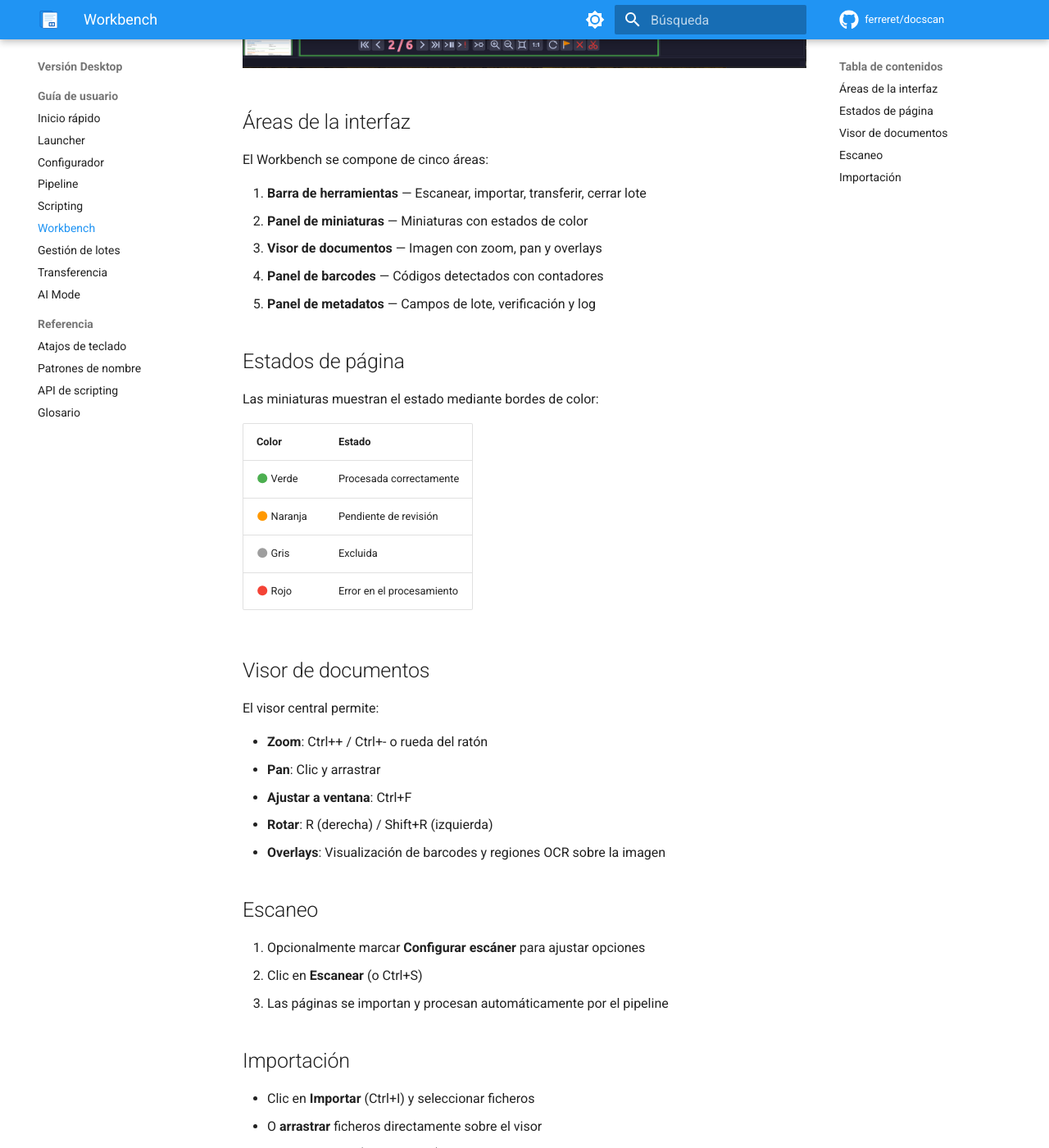
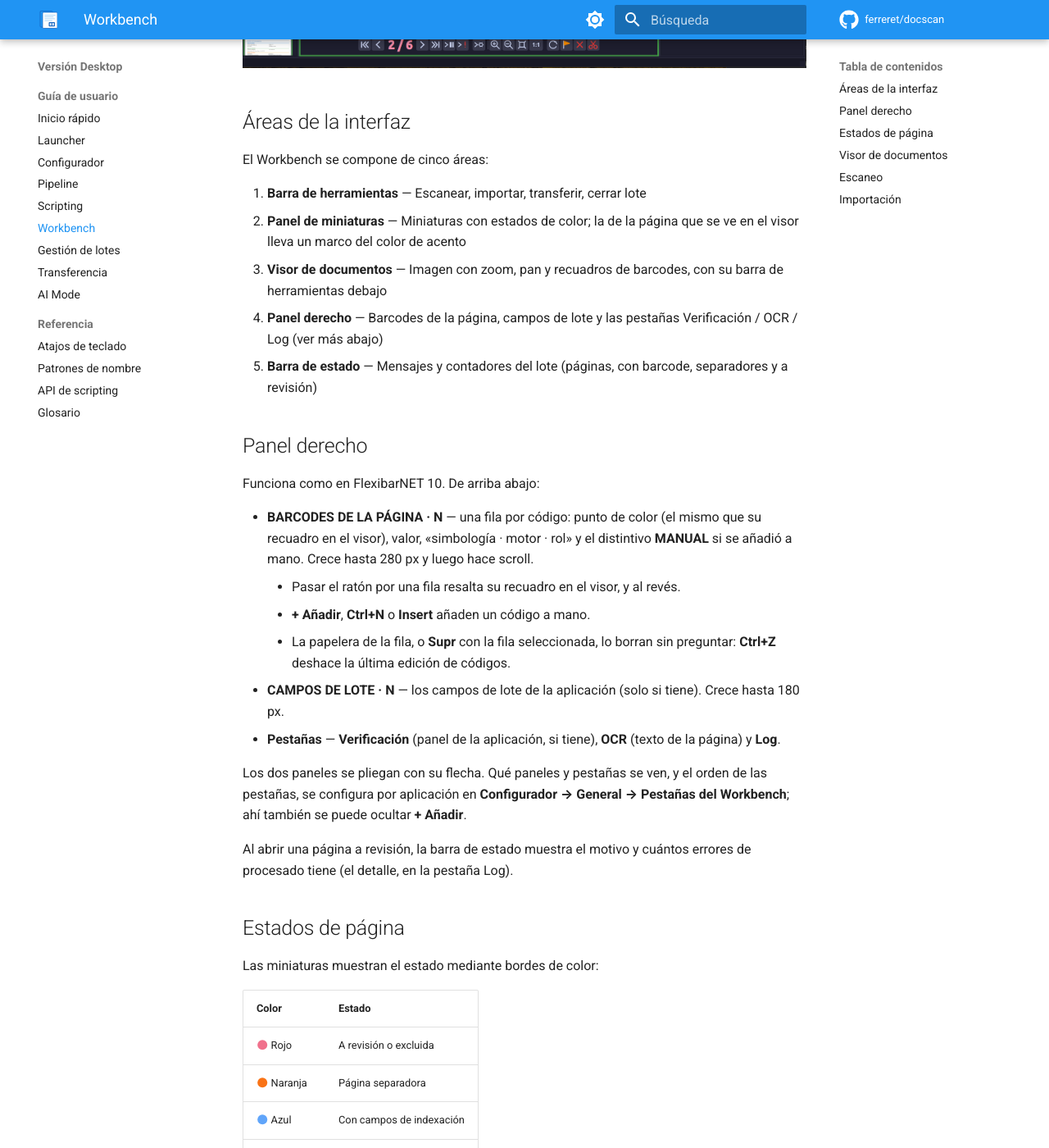
Before and after one commit to ferreret/docscan, an MkDocs documentation site: the page built from docs-web/user-guide/workbench.md, in a window 1280 px wide and 1400 px high, scrolled down 702 px. Shown: the whole window at 82% size. Built offline with MkDocs 1.6.1 and Material for MkDocs 9.7.7, drawn with Linux system fonts in a browser that asks for light colours; comment, search, counter and statistics services are not loaded; some of the changed text lies outside the part shown.

Commit message:
docs: panel derecho, miniatura seleccionada y herramienta de capturas
- docs/estetica/panel_derecho_workbench.md: cómo funciona en FlexibarNET10,
  estado en DocScan y diseño aplicado; capturas del resultado.
- Guía del Workbench: panel derecho, atajos y tabla de colores de estado
  corregida (no coincidía con el código).
- CHANGELOG [Unreleased].

Co-Authored-By: Claude Opus 5.5 <noreply@anthropic.com>

```diff
--- a/docs-web/user-guide/workbench.md
+++ b/docs-web/user-guide/workbench.md
@@ -9,10 +9,37 @@ El Workbench es la ventana de explotación donde se realiza la captura y procesa
 El Workbench se compone de cinco áreas:
 
 1. **Barra de herramientas** — Escanear, importar, transferir, cerrar lote
-2. **Panel de miniaturas** — Miniaturas con estados de color
-3. **Visor de documentos** — Imagen con zoom, pan y overlays
-4. **Panel de barcodes** — Códigos detectados con contadores
-5. **Panel de metadatos** — Campos de lote, verificación y log
+2. **Panel de miniaturas** — Miniaturas con estados de color; la de la página que
+   se ve en el visor lleva un marco del color de acento
+3. **Visor de documentos** — Imagen con zoom, pan y recuadros de barcodes, con su
+   barra de herramientas debajo
+4. **Panel derecho** — Barcodes de la página, campos de lote y las pestañas
+   Verificación / OCR / Log (ver más abajo)
+5. **Barra de estado** — Mensajes y contadores del lote (páginas, con barcode,
+   separadores y a revisión)
+
+## Panel derecho
+
+Funciona como en FlexibarNET 10. De arriba abajo:
+
+- **BARCODES DE LA PÁGINA · N** — una fila por código: punto de color (el mismo que
+  su recuadro en el visor), valor, «simbología · motor · rol» y el distintivo
+  **MANUAL** si se añadió a mano. Crece hasta 280 px y luego hace scroll.
+    - Pasar el ratón por una fila resalta su recuadro en el visor, y al revés.
+    - **+ Añadir**, **Ctrl+N** o **Insert** añaden un código a mano.
+    - La papelera de la fila, o **Supr** con la fila seleccionada, lo borran sin
+      preguntar: **Ctrl+Z** deshace la última edición de códigos.
+- **CAMPOS DE LOTE · N** — los campos de lote de la aplicación (solo si tiene).
+  Crece hasta 180 px.
+- **Pestañas** — **Verificación** (panel de la aplicación, si tiene), **OCR**
+  (texto de la página) y **Log**.
+
+Los dos paneles se pliegan con su flecha. Qué paneles y pestañas se ven, y el orden
+de las pestañas, se configura por aplicación en **Configurador → General →
+Pestañas del Workbench**; ahí también se puede ocultar **+ Añadir**.
+
+Al abrir una página a revisión, la barra de estado muestra el motivo y cuántos
+errores de procesado tiene (el detalle, en la pestaña Log).
 
 ## Estados de página
 
@@ -20,10 +47,11 @@ Las miniaturas muestran el estado mediante bordes de color:
 
 | Color | Estado |
 |-------|--------|
-| :material-circle:{ style="color: #4caf50" } Verde | Procesada correctamente |
-| :material-circle:{ style="color: #ff9800" } Naranja | Pendiente de revisión |
-| :material-circle:{ style="color: #9e9e9e" } Gris | Excluida |
-| :material-circle:{ style="color: #f44336" } Rojo | Error en el procesamiento |
+| :material-circle:{ style="color: #f0718c" } Rojo | A revisión o excluida |
+| :material-circle:{ style="color: #f97316" } Naranja | Página separadora |
+| :material-circle:{ style="color: #60a5fa" } Azul | Con campos de indexación |
+| :material-circle:{ style="color: #4ade80" } Verde | Con códigos de barras |
+| :material-circle:{ style="color: #9fadc7" } Gris | Sin reconocimiento |
 
 ## Visor de documentos
 
```
Also changed, not shown: CHANGELOG.md (+44 -0 lines), docs/estetica/panel_derecho_workbench.md (added, +149 -0 lines), docs/estetica/miniatura_seleccionada.png (added), docs/estetica/panel_derecho_oscuro.png (added).
